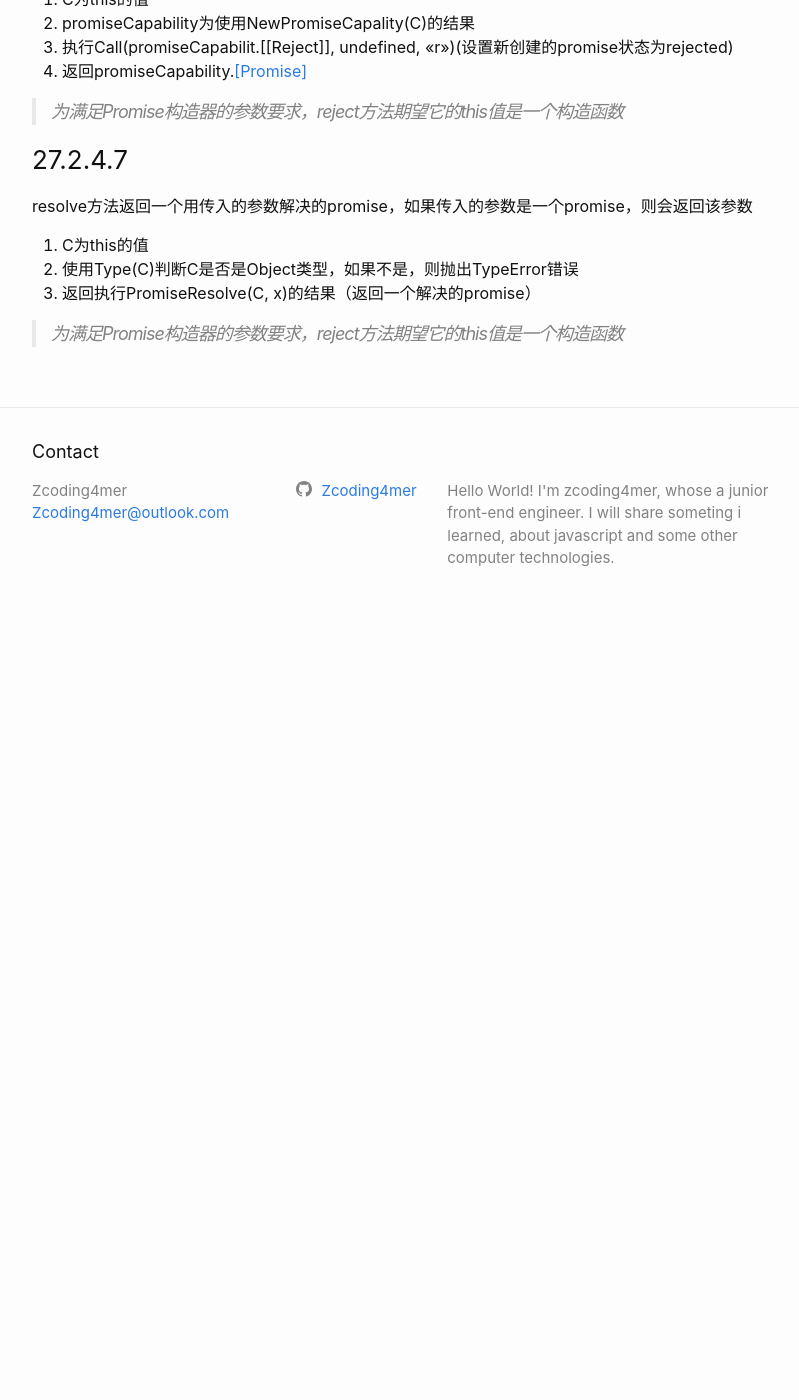
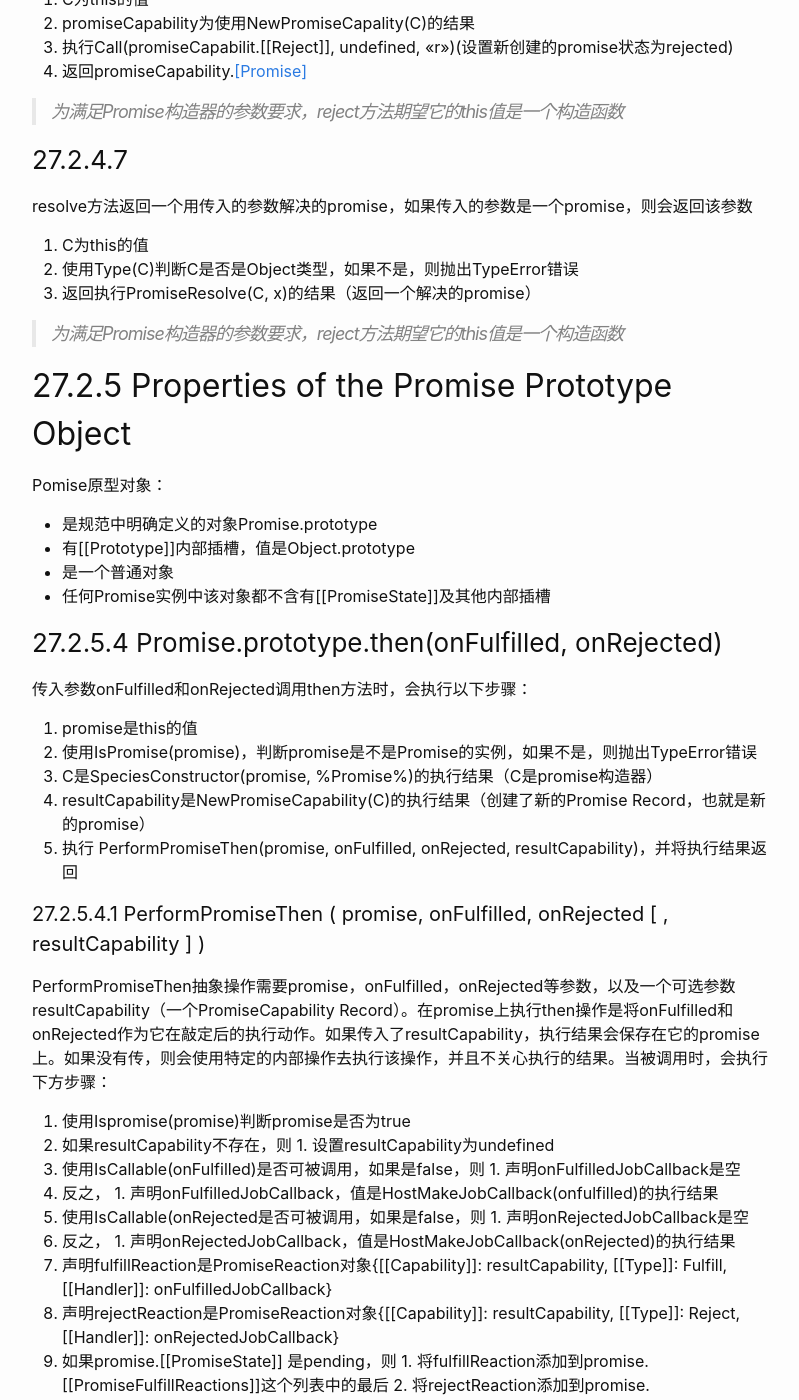
Before and after one commit to Zcoding4mer/Zcoding4mer.github.io, a Jekyll site: the page built from _posts/javascript/2021-07-10-ecmascript-specification-promise.md, in a window 1280 px wide and 1400 px high, scrolled down 3827 px. Shown: the whole window, without its empty margins (238-1037 px from the left). Built offline with Jekyll 4.4.1, drawn with Linux system fonts in a browser that asks for light colours; comment, search, counter and statistics services are not loaded; before the commit the page ends 4457 px from its top, so only the background shows below that; some of the changed text lies outside the part shown.

Commit message:
feat: add then method translating

```diff
--- a/_posts/javascript/2021-07-10-ecmascript-specification-promise.md
+++ b/_posts/javascript/2021-07-10-ecmascript-specification-promise.md
@@ -153,3 +153,58 @@ resolve方法返回一个用传入的参数解决的promise，如果传入的参
   3. 返回执行PromiseResolve(C, x)的结果（返回一个解决的promise）
 
 >为满足Promise构造器的参数要求，reject方法期望它的this值是一个构造函数
+
+## 27.2.5 Properties of the Promise Prototype Object
+
+Pomise原型对象：
+
+ - 是规范中明确定义的对象Promise.prototype
+ - 有[[Prototype]]内部插槽，值是Object.prototype
+ - 是一个普通对象
+ - 任何Promise实例中该对象都不含有[[PromiseState]]及其他内部插槽
+
+### 27.2.5.4 Promise.prototype.then(onFulfilled, onRejected)
+
+传入参数onFulfilled和onRejected调用then方法时，会执行以下步骤：
+
+  1. promise是this的值
+  2. 使用IsPromise(promise)，判断promise是不是Promise的实例，如果不是，则抛出TypeError错误
+  3. C是SpeciesConstructor(promise, %Promise%)的执行结果（C是promise构造器）
+  4. resultCapability是NewPromiseCapability(C)的执行结果（创建了新的Promise Record，也就是新的promise）
+  5. 执行 PerformPromiseThen(promise, onFulfilled, onRejected, resultCapability)，并将执行结果返回
+
+#### 27.2.5.4.1  PerformPromiseThen ( promise, onFulfilled, onRejected [ , resultCapability ] )
+
+PerformPromiseThen抽象操作需要promise，onFulfilled，onRejected等参数，以及一个可选参数resultCapability（一个PromiseCapability Record）。在promise上执行then操作是将onFulfilled和onRejected作为它在敲定后的执行动作。如果传入了resultCapability，执行结果会保存在它的promise上。如果没有传，则会使用特定的内部操作去执行该操作，并且不关心执行的结果。当被调用时，会执行下方步骤：
+
+  1. 使用Ispromise(promise)判断promise是否为true
+  2. 如果resultCapability不存在，则
+    1. 设置resultCapability为undefined
+  3. 使用IsCallable(onFulfilled)是否可被调用，如果是false，则
+    1. 声明onFulfilledJobCallback是空
+  4. 反之，
+    1. 声明onFulfilledJobCallback，值是HostMakeJobCallback(onfulfilled)的执行结果
+  5. 使用IsCallable(onRejected是否可被调用，如果是false，则
+    1. 声明onRejectedJobCallback是空
+  6. 反之，
+    1. 声明onRejectedJobCallback，值是HostMakeJobCallback(onRejected)的执行结果
+  7. 声明fulfillReaction是PromiseReaction对象{[[Capability]]: resultCapability, [[Type]]: Fulfill, [[Handler]]: onFulfilledJobCallback}
+  8. 声明rejectReaction是PromiseReaction对象{[[Capability]]: resultCapability, [[Type]]: Reject, [[Handler]]: onRejectedJobCallback}
+  9. 如果promise.[[PromiseState]] 是pending，则
+    1. 将fulfillReaction添加到promise.[[PromiseFulfillReactions]]这个列表中的最后
+    2. 将rejectReaction添加到promise.[[PromiseRejectReactions]]这个列表中的最后
+  10. 如果promise.[[PromiseState]] 是fulfilled，则
+    1. 声明value,值是promise.[[PromiseResult]]
+    2. 声明fulfillJob，值是NewPromiseReactionJob(fulfillReaction, value)执行结果(创建微任务)
+    3. 执行HostEnqueuePromiseJob(fulfillJob.[[Job]], fulfillJob.[[Realm]])（将任务添加到微任务队列，Realm是域的意思）
+  11. 其他情况，
+    1. 判断promise.[[PromiseState]]是不是rejected
+    2. 声明reason，值是pomise.[[PromiseResult]]
+    3. 如果promise.[[PromiseIsHandled]] 是false，则执行HostPromiseRejectionTracker(promise, "handle")（告诉宿主环境，有未处理的rejected promise）
+    4. 声明rejectJob，值是NewPromiseReactionJob(rejectReaction, reason)(创建微任务)
+    5. 执行HostEnqueuePromiseJob(rejectJob.[[Job]], rejectJob.[[Realm]])（将任务添加到微任务队列，Realm是域的意思）
+  12. 设置promise.[[PromiseIsHandled]]为true
+  13. 如果resultCapability为undefined，则
+    1. 返回undefined
+  14. 其他情况
+    1. 返回resultCapability.[[Promise]]
```
